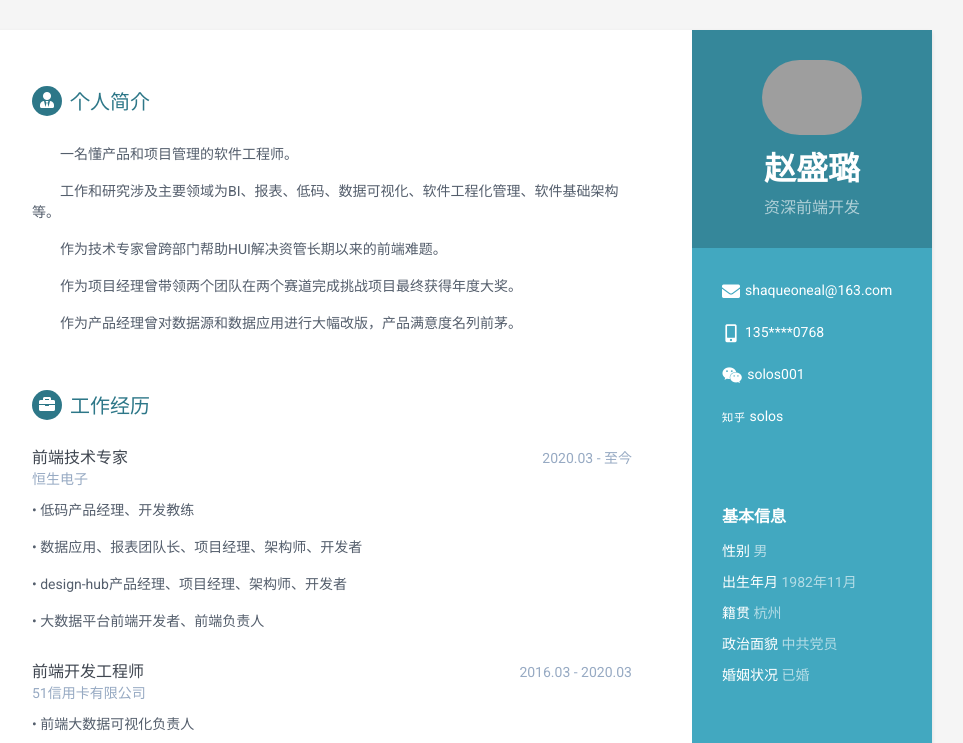
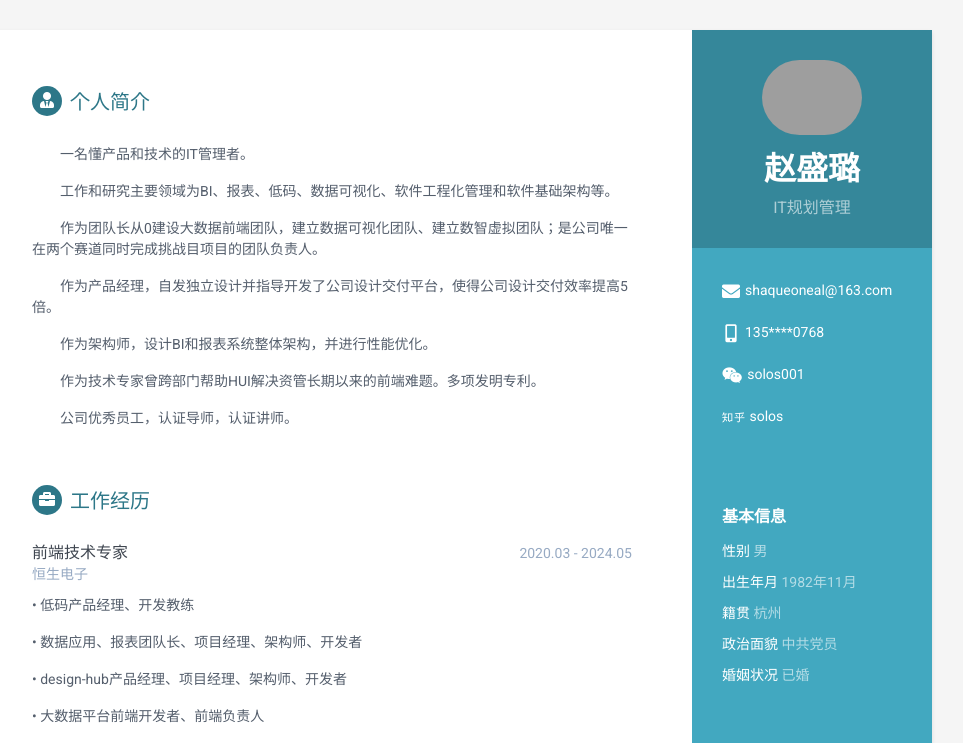
Before and after one commit to shaqueoneal/html-profile, a plain HTML site: page index.html in a window 1280 px wide. Shown: the top 743 px of the page, without its empty margins (188-1151 px from the left). Drawn offline with Linux system fonts and the light colour scheme; grey boxes are pictures that could not be loaded.

Commit message:
update profile

```diff
--- a/index.html
+++ b/index.html
@@ -30,7 +30,7 @@
 		<div class="profile-container">
 			<img class="profile" src="assets/images/profile.png" style="width: 100px; border-radius: 100px;" alt="" />
 			<h1 class="name">赵盛璐</h1>
-			<h3 class="tagline">资深前端开发</h3>
+			<h3 class="tagline">IT规划管理</h3>
 		</div><!--//profile-container-->
 
 		<div class="contact-container container-block">
@@ -119,7 +119,7 @@
                 <div class="meta">
                     <div class="upper-row">
                         <h3 class="job-title">前端技术专家</h3>
-                        <div class="time">2020.03 - 至今</div>
+                        <div class="time">2020.03 - 2024.05</div>
                     </div><!--//upper-row-->
                     <div class="company">恒生电子</div>
                 </div><!--//meta-->
@@ -353,11 +353,13 @@
 <script src="watermark.js"></script>
 <script>
     const profiles = [
-        `<p>&emsp;&emsp;一名懂产品和项目管理的软件工程师。</p>
-        <p>&emsp;&emsp;工作和研究涉及主要领域为BI、报表、低码、数据可视化、软件工程化管理、软件基础架构等。</p>
-        <p>&emsp;&emsp;作为技术专家曾跨部门帮助HUI解决资管长期以来的前端难题。</p>
-        <p>&emsp;&emsp;作为项目经理曾带领两个团队在两个赛道完成挑战项目最终获得年度大奖。</p>
-        <p>&emsp;&emsp;作为产品经理曾对数据源和数据应用进行大幅改版，产品满意度名列前茅。</p>
+        `<p>&emsp;&emsp;一名懂产品和技术的IT管理者。</p>
+        <p>&emsp;&emsp;工作和研究主要领域为BI、报表、低码、数据可视化、软件工程化管理和软件基础架构等。</p>
+        <p>&emsp;&emsp;作为团队长从0建设大数据前端团队，建立数据可视化团队、建立数智虚拟团队；是公司唯一在两个赛道同时完成挑战目项目的团队负责人。</p>
+        <p>&emsp;&emsp;作为产品经理，自发独立设计并指导开发了公司设计交付平台，使得公司设计交付效率提高5倍。</p>
+        <p>&emsp;&emsp;作为架构师，设计BI和报表系统整体架构，并进行性能优化。</p>
+        <p>&emsp;&emsp;作为技术专家曾跨部门帮助HUI解决资管长期以来的前端难题。多项发明专利。</p>
+        <p>&emsp;&emsp;公司优秀员工，认证导师，认证讲师。</p>
         `,
         `<p>&emsp;&emsp;一名热爱开发工作的软件工程师。</p>
         <p>&emsp;&emsp;7年前一个偶然的工作变化让我领略了前端开发的魅力，从此我从一名后端、底层开发人员成为了一名前端开发工程师。在51信用卡工作期间我负责了PC端的大部分可视化项目。是前端可视化小组的负责人和催收业务的负责人。工作期间申请有两项专利，其中一项为公司每年节约上百万成本。</p>
```
